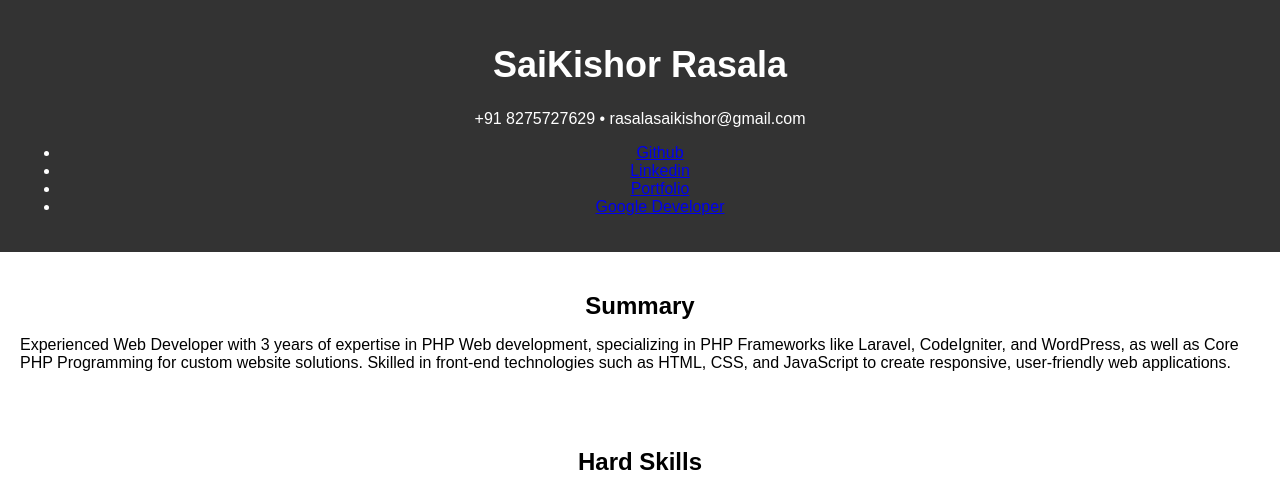
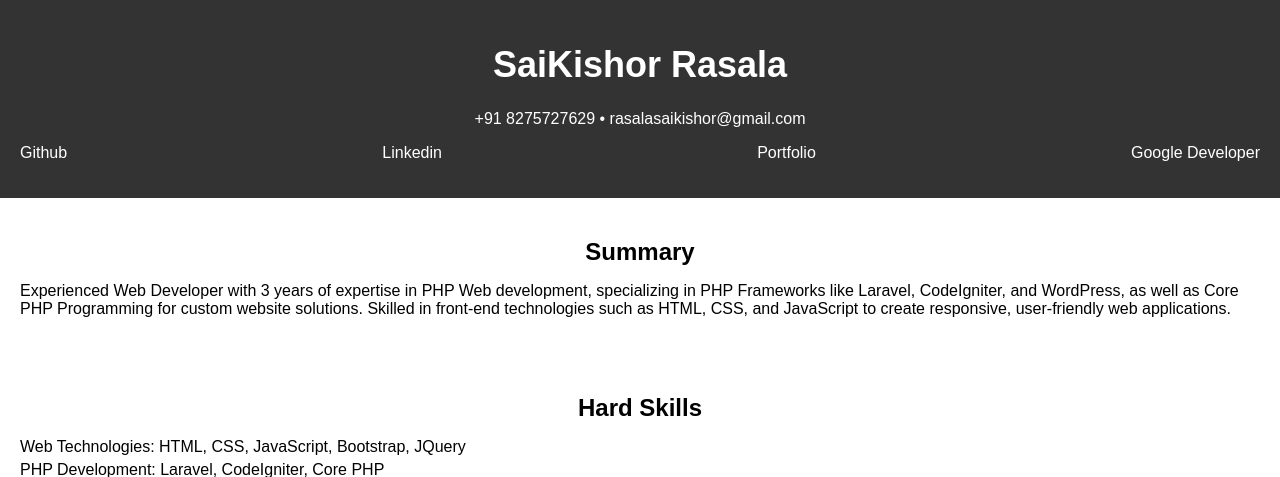
Before and after one commit to Saikishor164/saikishor164.github.io, a PHP site: page /single-page-cv/index.html in a window 1280 px wide. Shown: the top 477 px of the page. Run offline with PHP 8.4, Linux system fonts and the light colour scheme.

Commit message:
Update style.css

```diff
--- a/single-page-cv/style.css
+++ b/single-page-cv/style.css
@@ -60,3 +60,19 @@ footer {
     font-size: 28px;
   }
 }
+
+
+
+header ul {
+  display: flex;
+  justify-content: space-between;
+  list-style: none;
+  padding: 0;
+}
+header ul li {
+  margin: 0;
+}
+header ul a {
+  color: #fff;
+  text-decoration: none;
+}
```
